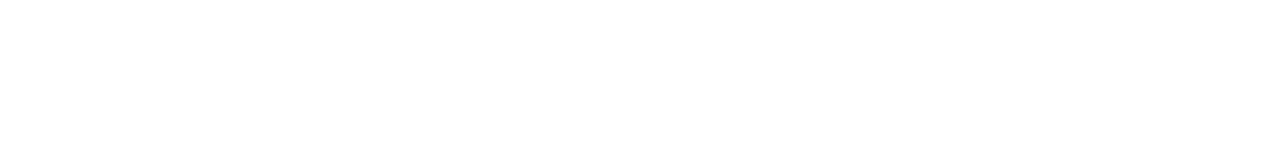
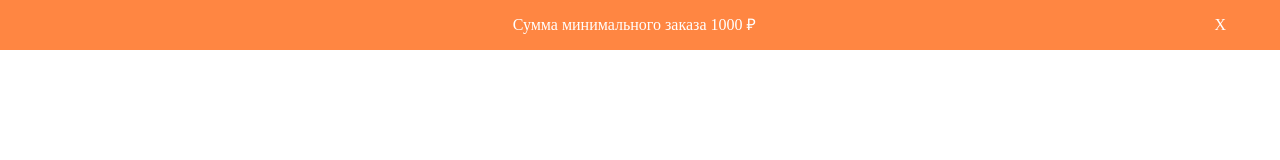
Before and after one commit to MilemGV/LavkaRoz, a plain HTML site: page index.html in a window 1280 px wide. Drawn offline with Linux system fonts and the light colour scheme; files that its build step writes are made by us from their sources.

Commit message:
Header Banner

```diff
--- a/css/style.css
+++ b/css/style.css
@@ -1,5 +1,42 @@
+/*Постоянные классы*/
 .container{
-    max-width: 1200px;
+    max-width: 1192px;
     padding: 0 10px;
     margin: 0 auto;
 }
+
+.hidden{
+    display: none;
+}
+.show{
+    display: block;
+}
+
+/*Основная верстка*/
+
+/*Header*/
+/*Header banner*/
+.header__banner{
+    position: fixed;
+    top: 0;
+    left: 0;
+    right: 0;
+    background-color: #FF8642;
+}
+.header__banner-inner{
+    display: flex;
+    justify-content: space-between;
+    align-items: center;
+    padding: 14px 0;
+}
+.header__banner-title{
+    font-size: 16px;
+    color: #fff;
+    line-height: 22px;
+    margin: 0 auto;
+}
+.header__banner-close{
+    cursor: pointer;
+    color: #fff;
+    font-size: 16px;
+}
--- a/index.html
+++ b/index.html
@@ -1,16 +1,24 @@
 <!DOCTYPE html>
-<html lang="en">
+<html lang="ru">
 <head>
     <meta charset="UTF-8">
     <meta http-equiv="X-UA-Compatible" content="IE=edge">
     <meta name="viewport" content="width=device-width, initial-scale=1.0">
     <link rel="stylesheet" href="./css/style.css">
-    <link rel="stylesheet" href="reset.css">
+    <link rel="stylesheet" href="./css/reset.css">
     <title>Document</title>
 </head>
 <body>
-
-
+<header class="header">
+    <div class="header__banner">
+        <div class="container">
+            <div class="header__banner-inner">
+                <h3 class="header__banner-title">Сумма минимального заказа 1000 ₽</h3>
+                <div data-close class="header__banner-close">Х</div>
+            </div>
+        </div>
+    </div>
+</header>
 <script src="./js/main.js"></script>
 </body>
 </html>
--- a/js/main.js
+++ b/js/main.js
@@ -0,0 +1,14 @@
+window.addEventListener('DOMContentLoaded', () => {
+    // header banner
+    const closeBannerBtn = document.querySelector('[data-close]'),
+          headerBanner = document.querySelector('.header__banner');
+
+    function closeBanner(){
+        headerBanner.classList.add('hidden');
+    }
+
+    closeBannerBtn.addEventListener('click', closeBanner);
+
+
+
+});
```
